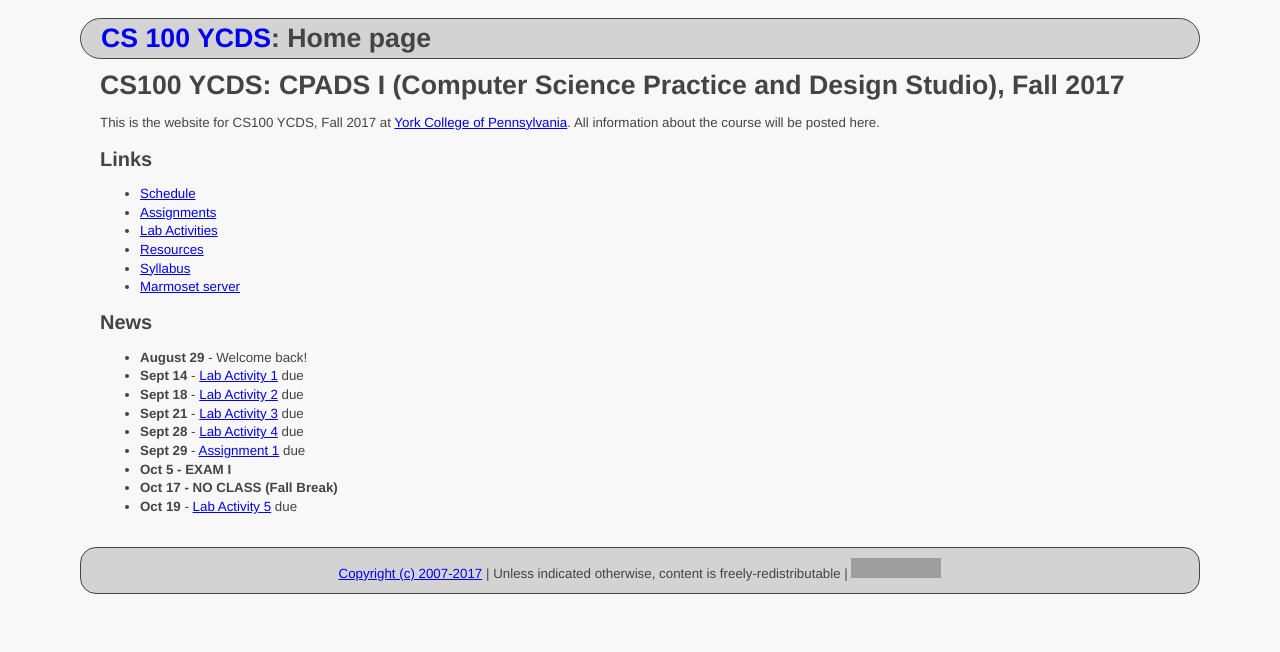
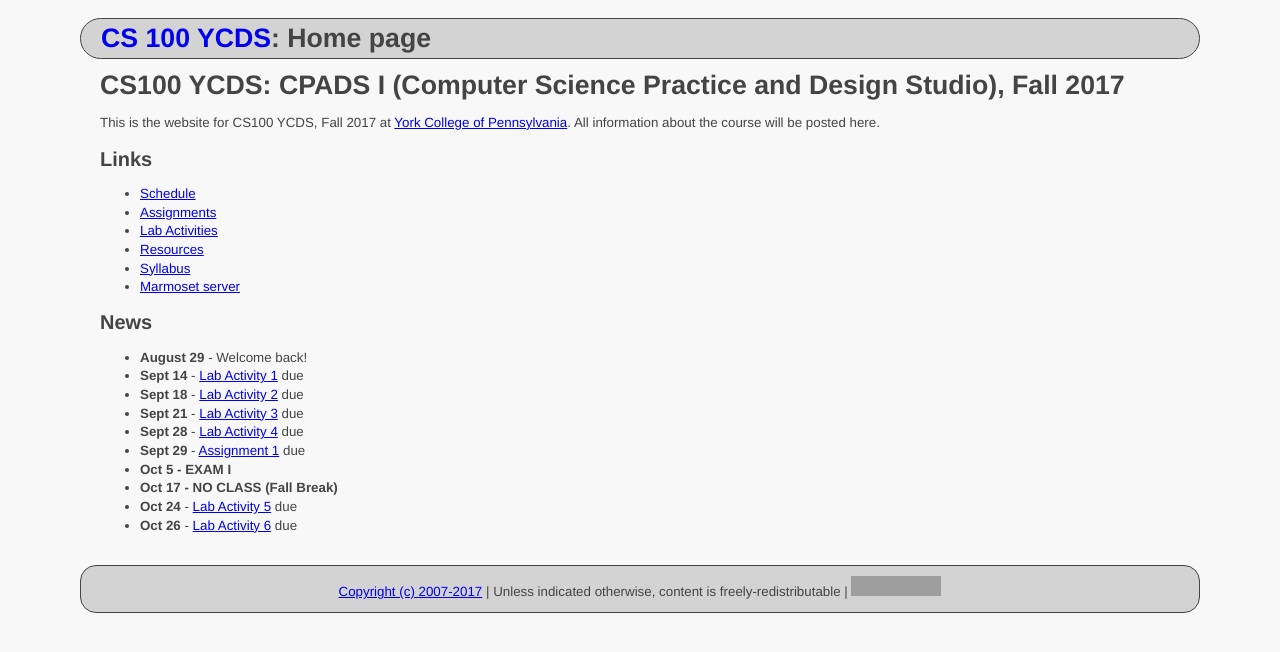
Before and after one commit to ycpcs/cs100-fall2017-ycds, a Jekyll site: the page built from index.md, in a window 1280 px wide. Shown: the top 652 px of the page. Built offline with Jekyll 4.4.1, drawn with Linux system fonts in a browser that asks for light colours; grey boxes are pictures that could not be loaded.

Commit message:
add lab 6
add lab 6

```diff
--- a/index.md
+++ b/index.md
@@ -28,7 +28,8 @@ All information about the course will be posted here.
 * **Sept 29** - [Assignment 1](assign/CPADS_Assign1.pdf) due
 * **Oct 5 - EXAM I**
 * **Oct 17 - NO CLASS (Fall Break)**
-* **Oct 19** - [Lab Activity 5](labs/CPADS_Lab5.pdf) due
+* **Oct 24** - [Lab Activity 5](labs/CPADS_Lab5.pdf) due
+* **Oct 26** - [Lab Activity 6](labs/CPADS_Lab6.pdf) due
 
 <!--
 * **Sept 28** - [Assignment 1](assign/CPADS_Assign1.pdf) due
```
Also changed, not shown: labs/index.md (+2 -1 lines), schedule.md (+1 -0 lines), 2 other files.
